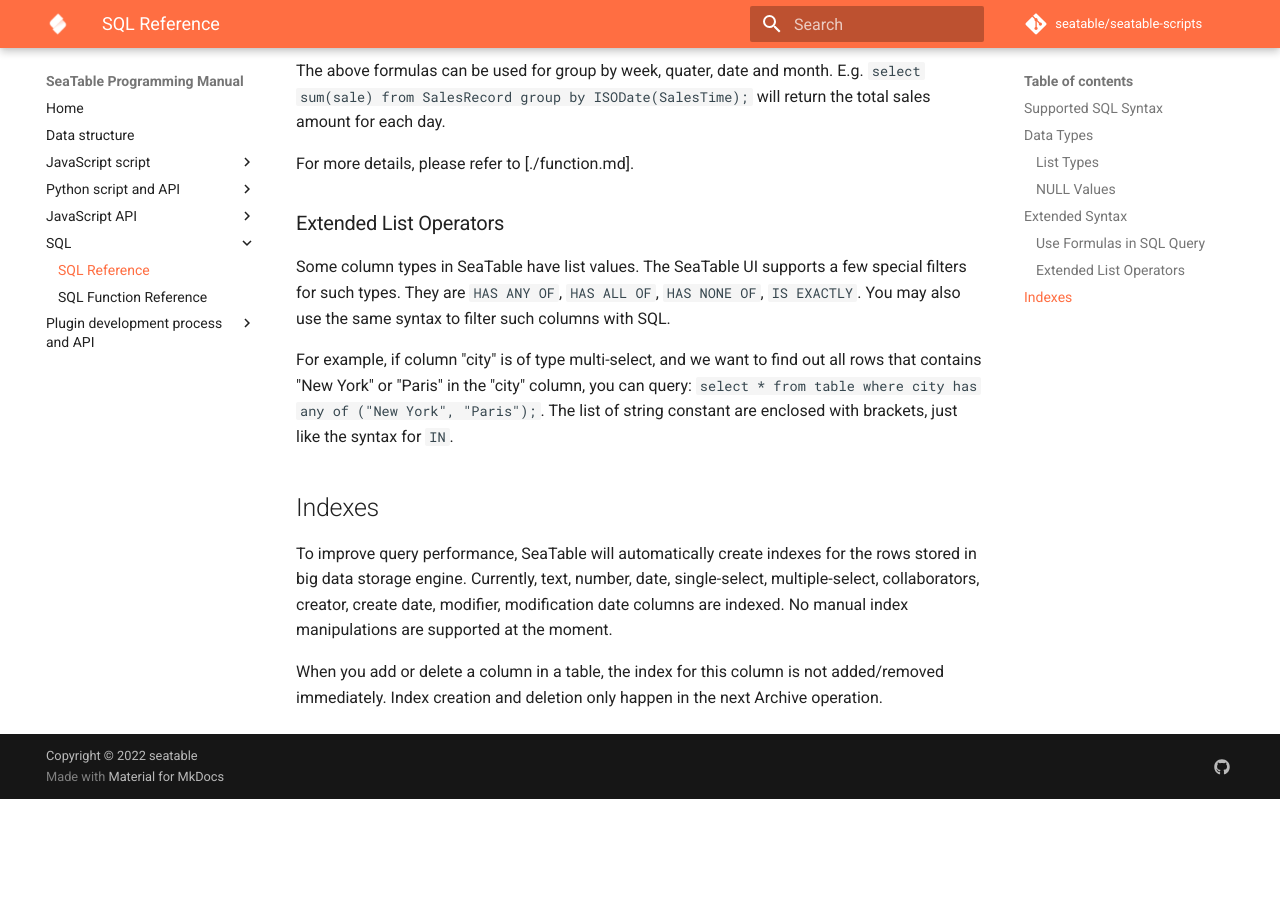
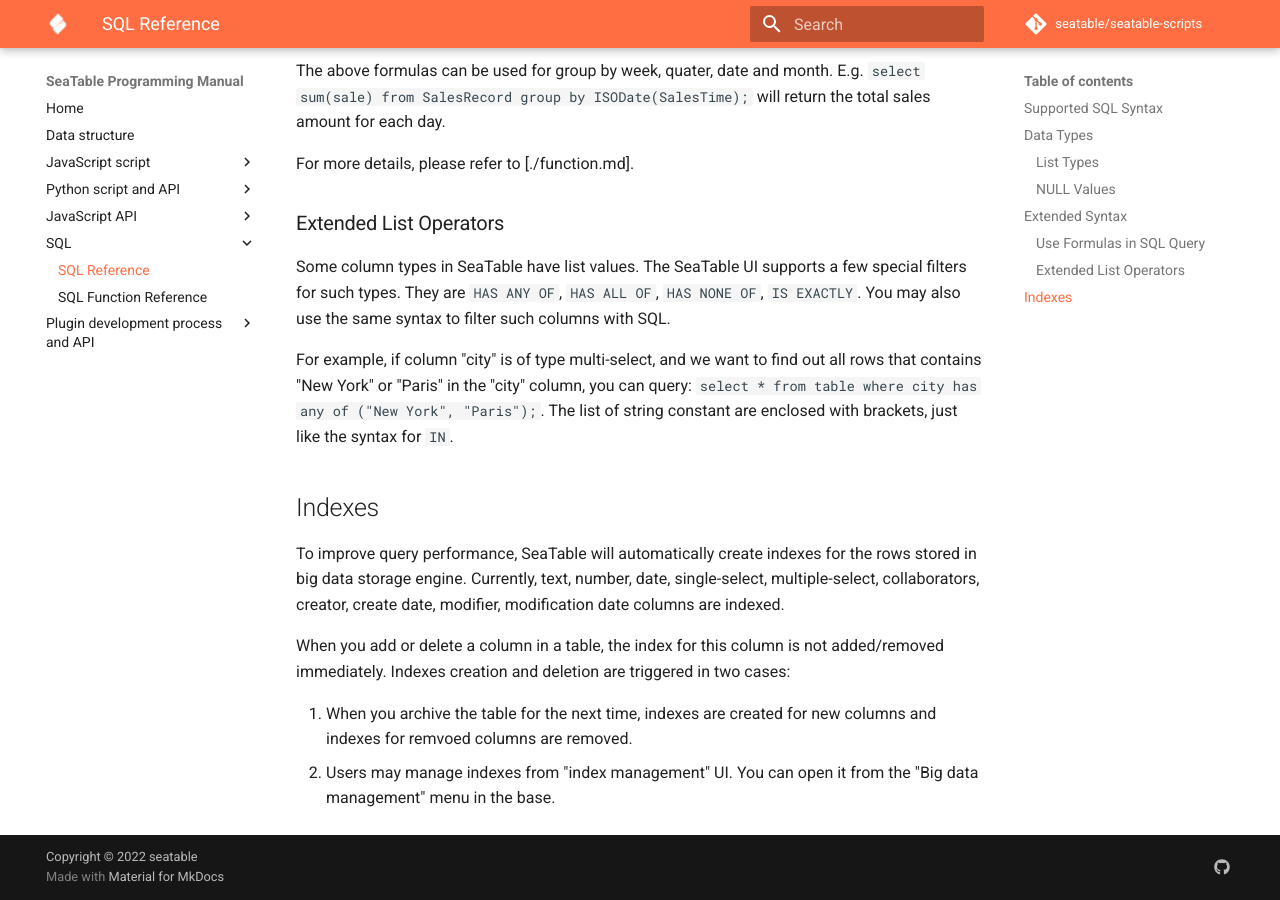
Before and after one commit to seatable/seatable-scripts, an MkDocs documentation site: the page built from manual/python/sql.md, in a window 1280 px wide and 900 px high, scrolled down 7860 px. Built offline with MkDocs 1.6.1 and Material for MkDocs 9.7.7, drawn with Linux system fonts in a browser that asks for light colours; comment, search, counter and statistics services are not loaded; before the commit the page ends 8659 px from its top, so only the background shows below that.

Commit message:
Update sql.md
Update index management.

```diff
--- a/manual/python/sql.md
+++ b/manual/python/sql.md
@@ -168,6 +168,9 @@
 
 ## Indexes
 
-To improve query performance, SeaTable will automatically create indexes for the rows stored in big data storage engine. Currently, text, number, date, single-select, multiple-select, collaborators, creator, create date, modifier, modification date columns are indexed. No manual index manipulations are supported at the moment.
+To improve query performance, SeaTable will automatically create indexes for the rows stored in big data storage engine. Currently, text, number, date, single-select, multiple-select, collaborators, creator, create date, modifier, modification date columns are indexed.
 
-When you add or delete a column in a table, the index for this column is not added/removed immediately. Index creation and deletion only happen in the next Archive operation.
+When you add or delete a column in a table, the index for this column is not added/removed immediately. Indexes creation and deletion are triggered in two cases:
+
+1. When you archive the table for the next time, indexes are created for new columns and indexes for remvoed columns are removed.
+2. Users may manage indexes from "index management" UI. You can open it from the "Big data management" menu in the base.
```
